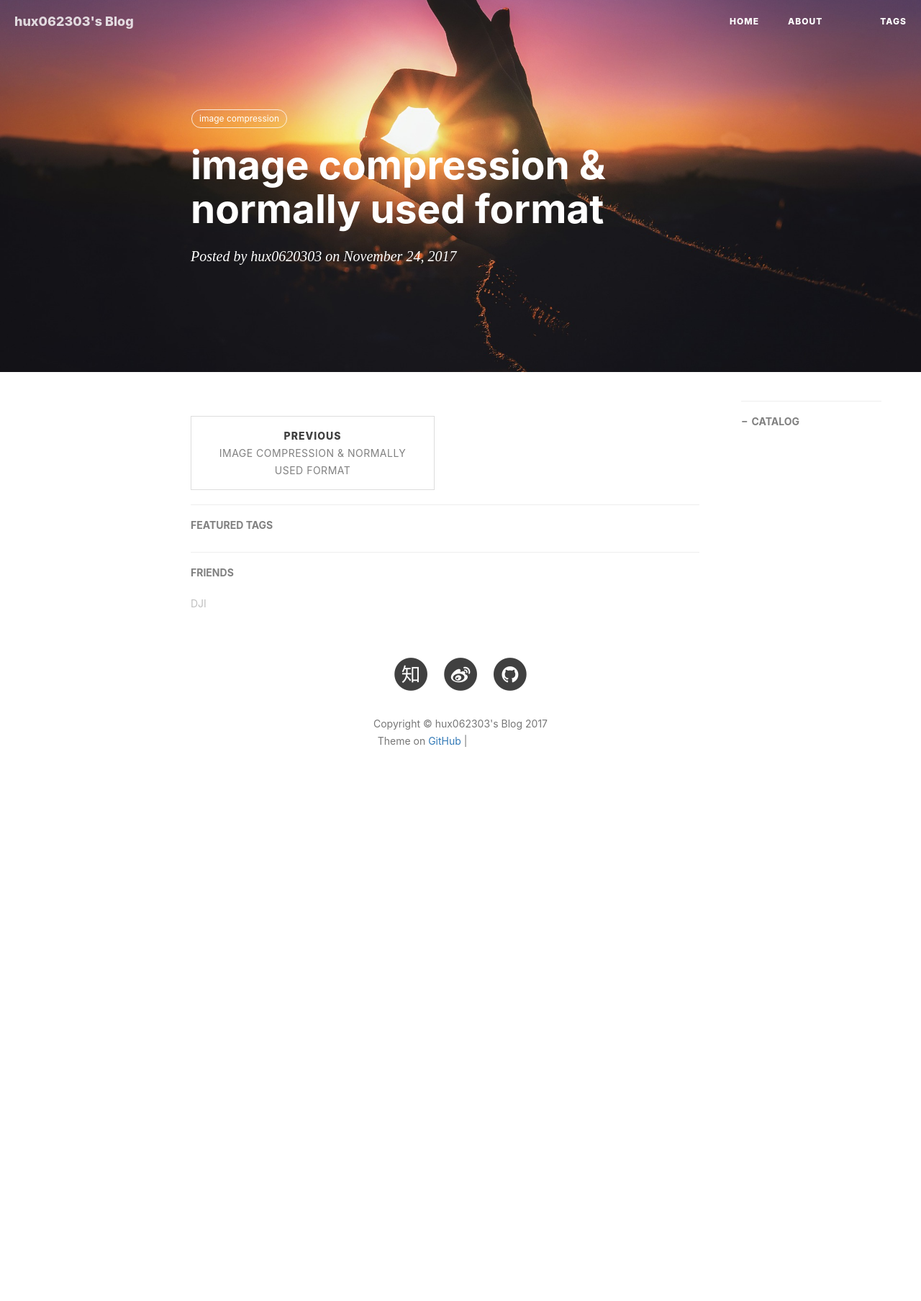
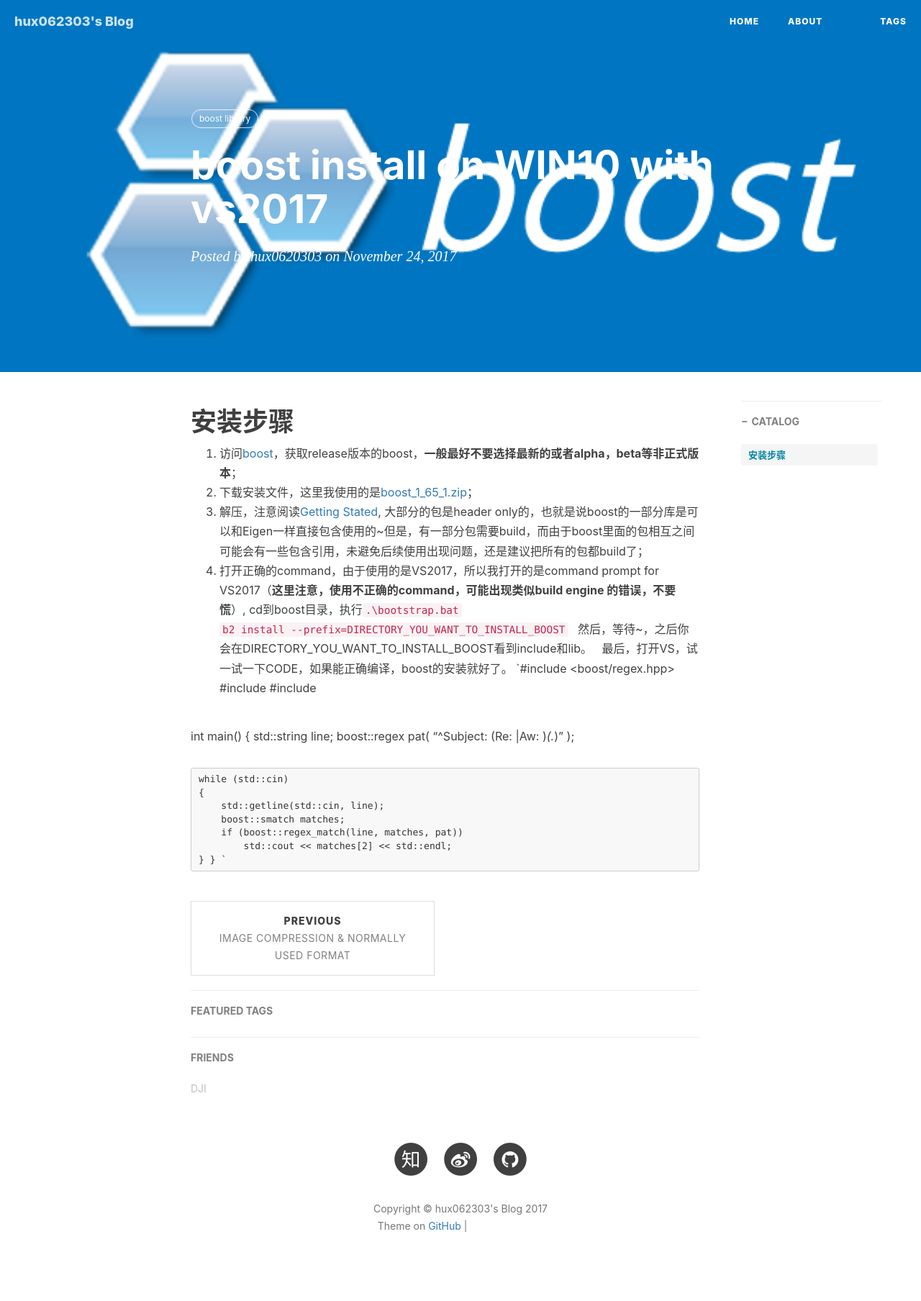
Before and after one commit to hux062303/hux062303.github.io, a Jekyll site: the page built from _posts/2017-12-13-build-boost-win10.md, in a window 1280 px wide. Shown: the whole page at 72% size. Built offline with Jekyll 4.4.1, drawn with Linux system fonts in a browser that asks for light colours; nearby versions of some CDN libraries; comment, search, counter and statistics services are not loaded; before the commit the page ends 1134 px from its top, so only the background shows below that; grey boxes are pictures that could not be loaded.

Commit message:
final verision of this post

```diff
--- a/_posts/2017-12-13-build-boost-win10.md
+++ b/_posts/2017-12-13-build-boost-win10.md
@@ -1,12 +1,39 @@
 ---
 layout:     post
-title:      image compression & normally used format
+title:      boost install on WIN10 with vs2017
 subtitle:
 date:       2017-11-24
 address:    DTU, Lyngby
 author:     hux0620303
-header-img: img/sunset-1331088_1920.jpg
+header-img: img/boost.png
 catalog: true
 tags:
-    - image compression
+    - boost library
 ---
+
+# 安装步骤
+1. 访问[boost](http://www.boost.org/)，获取release版本的boost，**一般最好不要选择最新的或者alpha，beta等非正式版本**；
+2. 下载安装文件，这里我使用的是[boost_1_65_1.zip](http://www.boost.org/users/download/)；
+3. 解压，注意阅读[Getting Stated](http://www.boost.org/doc/libs/1_65_1/more/getting_started/windows.html), 大部分的包是header only的，也就是说boost的一部分库是可以和Eigen一样直接包含使用的~但是，有一部分包需要build，而由于boost里面的包相互之间可能会有一些包含引用，未避免后续使用出现问题，还是建议把所有的包都build了；
+4. 打开正确的command，由于使用的是VS2017，所以我打开的是command prompt for VS2017（**这里注意，使用不正确的command，可能出现类似build engine 的错误，不要慌**）, cd到boost目录，执行`.\bootstrap.bat`
+`b2 install --prefix=DIRECTORY_YOU_WANT_TO_INSTALL_BOOST`
+然后，等待~，之后你会在DIRECTORY_YOU_WANT_TO_INSTALL_BOOST看到include和lib。
+最后，打开VS，试一试一下CODE，如果能正确编译，boost的安装就好了。
+`#include <boost/regex.hpp>
+#include <iostream>
+#include <string>
+
+int main()
+{
+    std::string line;
+    boost::regex pat( "^Subject: (Re: |Aw: )*(.*)" );
+
+    while (std::cin)
+    {
+        std::getline(std::cin, line);
+        boost::smatch matches;
+        if (boost::regex_match(line, matches, pat))
+            std::cout << matches[2] << std::endl;
+    }
+}
+`
```
